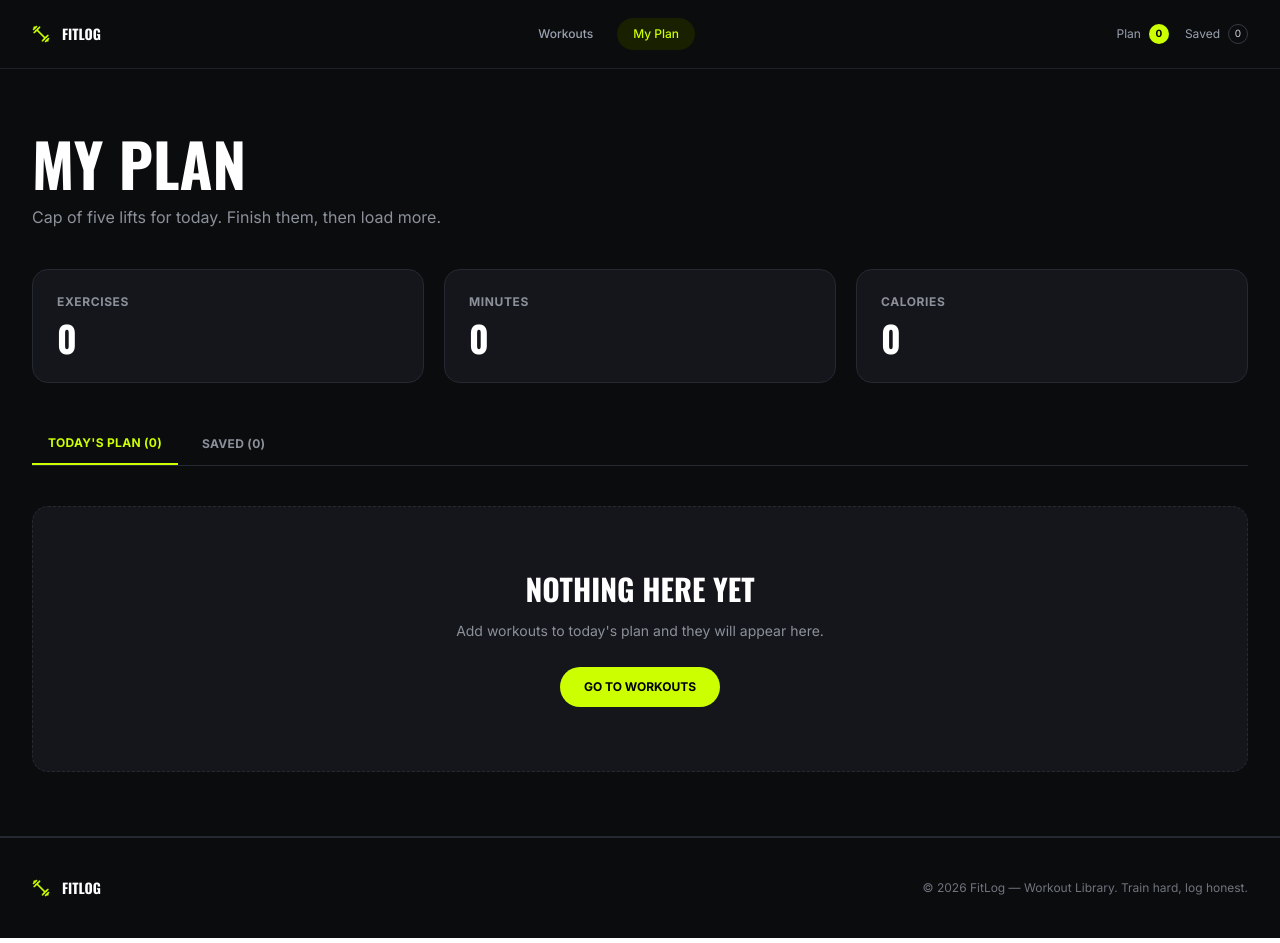
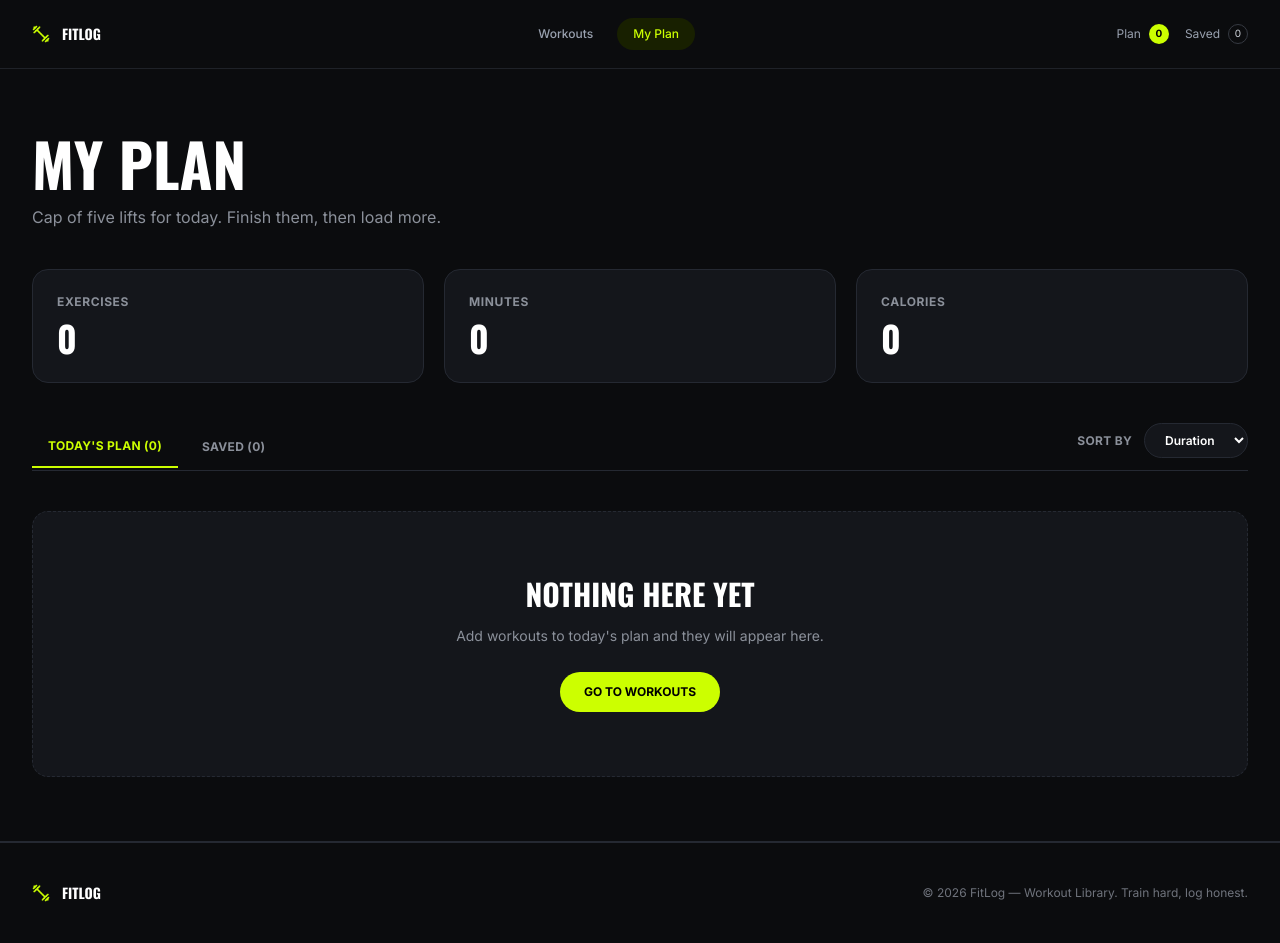
Before and after one commit to FZ-Fahim/PH-Assignment06, a Next.js app: page /my-plan in a window 1280 px wide. Built offline with nearby package versions, Linux system fonts and the light colour scheme.

Commit message:
added sorting option on my plan page

```diff
--- a/src/app/my-plan/page.tsx
+++ b/src/app/my-plan/page.tsx
@@ -18,8 +18,23 @@ const MyPlanPage = () => {
 
 const [activeTab, setActiveTab] = useState<Tab>("plan");
 const [message, setMessage] = useState("");
+const [sortBy, setSortBy] = useState("duration");
 
 const currentWorkouts = activeTab === "plan" ? plan : saved;
+
+const sortedWorkouts = [...currentWorkouts].sort((a, b) => {
+if (sortBy === "calories") {
+return a.caloriesBurned - b.caloriesBurned;
+}
+
+
+if (sortBy === "rating") {
+  return a.rating - b.rating;
+}
+
+return a.duration - b.duration;
+
+});
 
 const totalMinutes = currentWorkouts.reduce(
 (total, workout) => total + workout.duration,
@@ -34,9 +49,12 @@ const MyPlanPage = () => {
 const showMessage = (text: string) => {
 setMessage(text);
 
+
 setTimeout(() => {
   setMessage("");
 }, 2500);
+
+
 };
 
 const handleDone = (id: number) => {
@@ -54,10 +72,9 @@ const MyPlanPage = () => {
 showMessage("Workout removed from saved.");
 };
 
-  return (
-    <main className="flex-1 bg-[var(--fitlog-bg)]">
-      <section className="border-b border-[var(--fitlog-border)] px-4 py-12 sm:px-6 lg:px-8 lg:py-16">
-        <div className="mx-auto max-w-[1400px]">
+return ( <main className="flex-1 bg-[var(--fitlog-bg)]"> <section className="border-b border-[var(--fitlog-border)] px-4 py-12 sm:px-6 lg:px-8 lg:py-16"> <div className="mx-auto max-w-[1400px]">
+
+
       {/* Header */}
       <div className="max-w-2xl">
         <h1 className="font-display text-4xl font-bold uppercase text-white sm:text-5xl lg:text-6xl">
@@ -103,7 +120,8 @@ const MyPlanPage = () => {
       </div>
 
       {/* Tabs */}
-          <div className="mt-10 flex gap-2 border-b border-[var(--fitlog-border)]">
+      <div className="mt-10 flex flex-wrap items-center justify-between gap-4 border-b border-[var(--fitlog-border)]">
+        <div className="flex gap-2">
           <button
             type="button"
             onClick={() => setActiveTab("plan")}
@@ -129,6 +147,28 @@ const MyPlanPage = () => {
           </button>
         </div>
 
+        {/* Sort */}
+        <div className="flex items-center gap-3 pb-3">
+          <label
+            htmlFor="sort"
+            className="text-xs font-bold uppercase tracking-wide text-[var(--fitlog-muted)]"
+          >
+            Sort by
+          </label>
+
+          <select
+            id="sort"
+            value={sortBy}
+            onChange={(event) => setSortBy(event.target.value)}
+            className="rounded-full border border-[var(--fitlog-border)] bg-[var(--fitlog-card)] px-4 py-2 text-xs font-semibold text-white outline-none focus:border-[var(--fitlog-accent)]"
+          >
+            <option value="duration">Duration</option>
+            <option value="calories">Calories</option>
+            <option value="rating">Rating</option>
+          </select>
+        </div>
+      </div>
+
       {/* Toast */}
       {message && (
         <div className="mt-5 rounded-xl border border-[var(--fitlog-border)] bg-[var(--fitlog-card)] px-4 py-3 text-center text-sm text-white">
@@ -137,9 +177,9 @@ const MyPlanPage = () => {
       )}
 
       {/* Workout Cards */}
-          {currentWorkouts.length > 0 ? (
+      {sortedWorkouts.length > 0 ? (
         <div className="mt-8 grid gap-5 md:grid-cols-2 lg:grid-cols-3">
-              {currentWorkouts.map((workout) => (
+          {sortedWorkouts.map((workout) => (
             <article
               key={workout.id}
               className="overflow-hidden rounded-2xl border border-[var(--fitlog-border)] bg-[var(--fitlog-card)]"
@@ -242,7 +282,7 @@ const MyPlanPage = () => {
           <p className="mx-auto mt-3 max-w-md text-sm leading-6 text-[var(--fitlog-muted)]">
             {activeTab === "plan"
               ? "Add workouts to today's plan and they will appear here."
-                  : "Brows the library and add a lift to get today moving."}
+              : "Browse the library and save a lift to get started."}
           </p>
 
           <Link
```
Also changed, not shown: src/components/homepage/Library.tsx (+6 -12 lines). Lines whose indentation alone changed are shown as unchanged.
